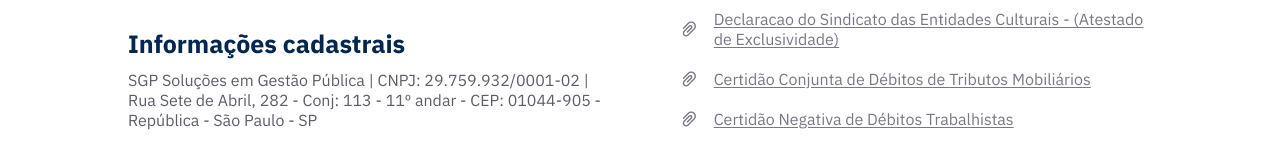
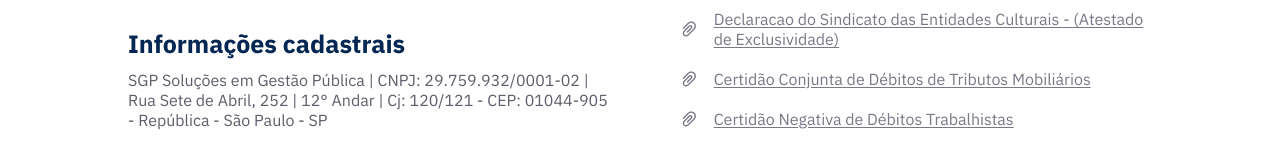
Before and after one commit to sgpgithub23/sgp, a Next.js app: page /documentacoes in a window 1280 px wide. Shown: the part 606-755 px from the top of the page. Built offline with nearby package versions, Linux system fonts and the light colour scheme; no server answers.

Commit message:
fix: altera endereço e viewport

```diff
--- a/pages/documentacoes/index.tsx
+++ b/pages/documentacoes/index.tsx
@@ -80,7 +80,7 @@
               <li>Informações cadastrais</li>
               <li>
                 SGP Soluções em Gestão Pública | CNPJ: 29.759.932/0001-02 | Rua
-                Sete de Abril, 282 - Conj: 113 - 11º andar - CEP: 01044-905 -
+                Sete de Abril, 252 | 12° Andar | Cj: 120/121 - CEP: 01044-905 -
                 República - São Paulo - SP
               </li>
             </ul>
```
Also changed, not shown: pages/index.tsx (+4 -3 lines).
